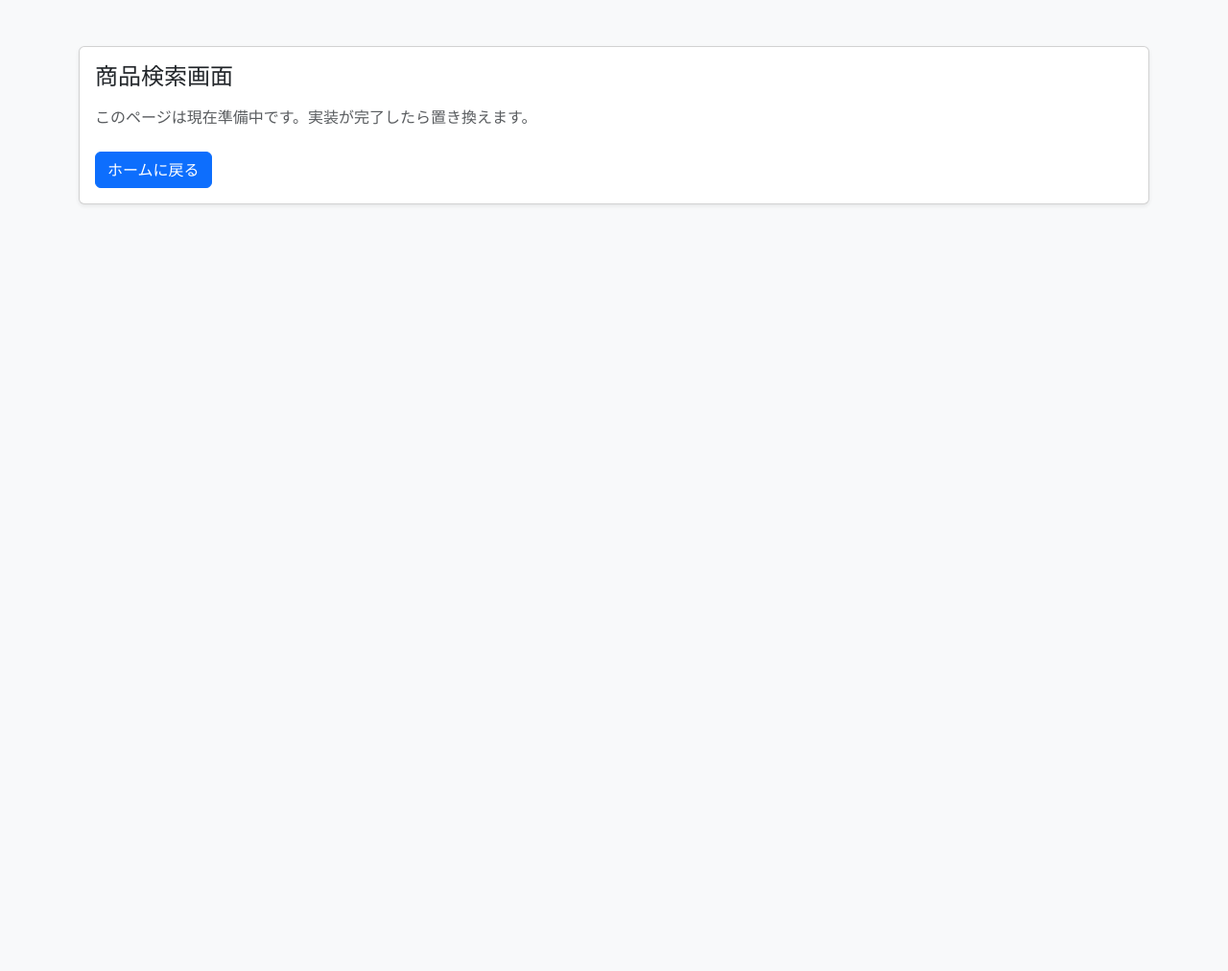
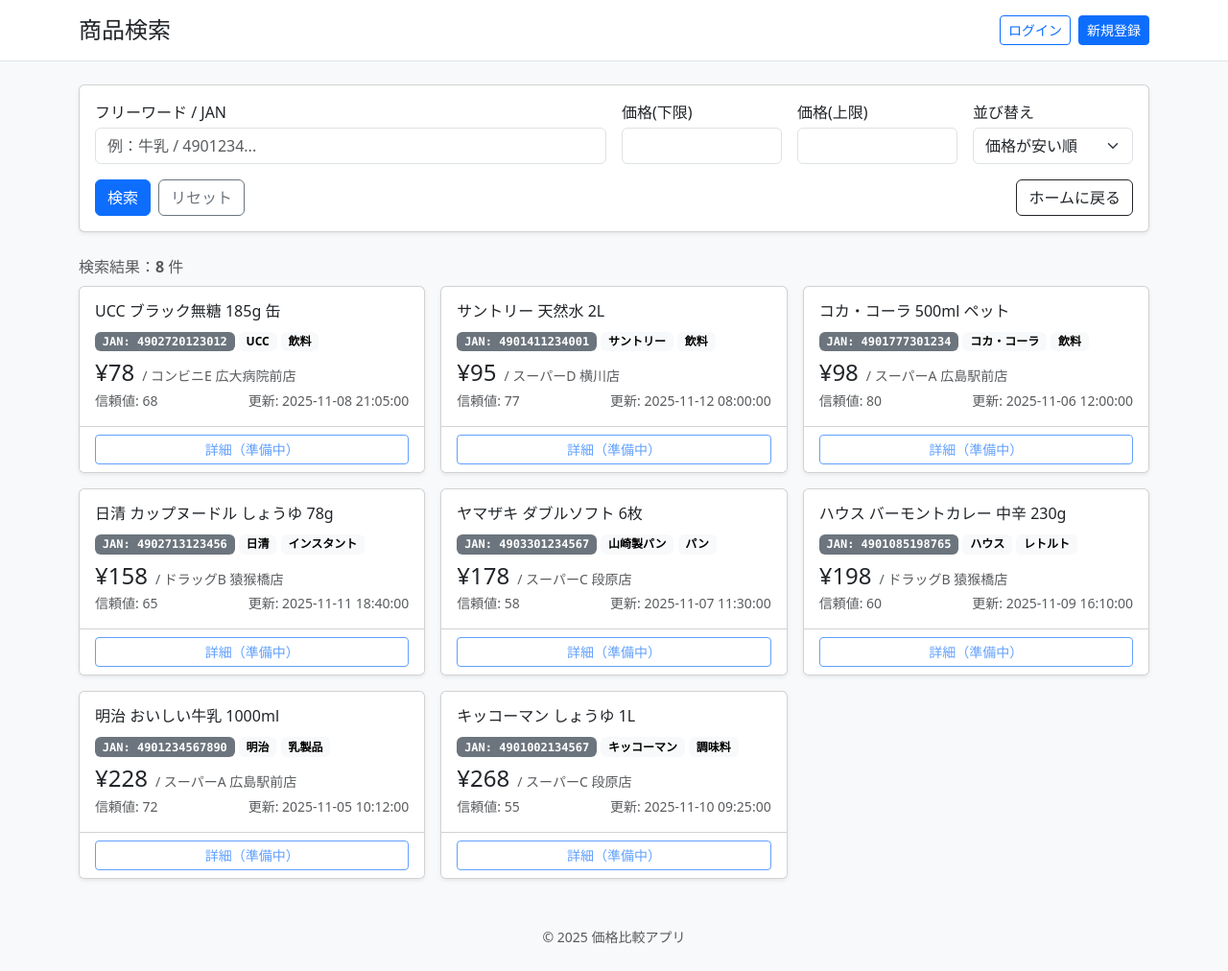
Before and after one commit to kageti/sotuken, a Flask app: page /search/products in a window 1280 px wide. Shown: the whole page at 96% size. Before the commit the page ends 214 px from the top, so only its background shows below. Run offline with Flask 3, Linux system fonts and the light colour scheme.

Commit message:
商品検索画面を作成

```diff
--- a/app.py
+++ b/app.py
@@ -1,16 +1,116 @@
 from flask import Flask, render_template, request, redirect, url_for, flash, session
+from datetime import datetime
 
 app = Flask(__name__)
 app.config["SECRET_KEY"] = "change-me"  # 本番は環境変数へ
 
 # --- 仮ユーザーストア（DBなしで動かす用） ---
-# 既定で "test" / "test@example.com" のどちらでもログインOK、パスワードは "pass"
 users = {
     "test": {"password": "pass"},
     "test@example.com": {"password": "pass"},
 }
 
-# --- ヘルパ ---
+# --- 仮プロダクトデータ（将来はDBに置換） ---
+# 必要に応じて product_id を PK、JAN はユニークにする想定
+MOCK_PRODUCTS = [
+    {
+        "product_id": 1,
+        "jan": "4901234567890",
+        "name": "明治 おいしい牛乳 1000ml",
+        "brand": "明治",
+        "category": "乳製品",
+        "price": 228,
+        "store": "スーパーA 広島駅前店",
+        "trust": 72,
+        "updated_at": "2025-11-05T10:12:00"
+    },
+    {
+        "product_id": 2,
+        "jan": "4902713123456",
+        "name": "日清 カップヌードル しょうゆ 78g",
+        "brand": "日清",
+        "category": "インスタント",
+        "price": 158,
+        "store": "ドラッグB 猿猴橋店",
+        "trust": 65,
+        "updated_at": "2025-11-11T18:40:00"
+    },
+    {
+        "product_id": 3,
+        "jan": "4901777301234",
+        "name": "コカ・コーラ 500ml ペット",
+        "brand": "コカ・コーラ",
+        "category": "飲料",
+        "price": 98,
+        "store": "スーパーA 広島駅前店",
+        "trust": 80,
+        "updated_at": "2025-11-06T12:00:00"
+    },
+    {
+        "product_id": 4,
+        "jan": "4901002134567",
+        "name": "キッコーマン しょうゆ 1L",
+        "brand": "キッコーマン",
+        "category": "調味料",
+        "price": 268,
+        "store": "スーパーC 段原店",
+        "trust": 55,
+        "updated_at": "2025-11-10T09:25:00"
+    },
+    {
+        "product_id": 5,
+        "jan": "4901085198765",
+        "name": "ハウス バーモントカレー 中辛 230g",
+        "brand": "ハウス",
+        "category": "レトルト",
+        "price": 198,
+        "store": "ドラッグB 猿猴橋店",
+        "trust": 60,
+        "updated_at": "2025-11-09T16:10:00"
+    },
+    {
+        "product_id": 6,
+        "jan": "4901411234001",
+        "name": "サントリー 天然水 2L",
+        "brand": "サントリー",
+        "category": "飲料",
+        "price": 95,
+        "store": "スーパーD 横川店",
+        "trust": 77,
+        "updated_at": "2025-11-12T08:00:00"
+    },
+    {
+        "product_id": 7,
+        "jan": "4903301234567",
+        "name": "ヤマザキ ダブルソフト 6枚",
+        "brand": "山崎製パン",
+        "category": "パン",
+        "price": 178,
+        "store": "スーパーC 段原店",
+        "trust": 58,
+        "updated_at": "2025-11-07T11:30:00"
+    },
+    {
+        "product_id": 8,
+        "jan": "4902720123012",
+        "name": "UCC ブラック無糖 185g 缶",
+        "brand": "UCC",
+        "category": "飲料",
+        "price": 78,
+        "store": "コンビニE 広大病院前店",
+        "trust": 68,
+        "updated_at": "2025-11-08T21:05:00"
+    },
+]
+
+# ユーティリティ：日付→datetime
+def _parse_dt(s: str) -> datetime:
+    try:
+        return datetime.fromisoformat(s)
+    except Exception:
+        return datetime.min
+
+# --- 認証ヘルパ ---
 def is_logged_in():
     return "user" in session
 
@@ -25,16 +125,12 @@ def login():
     if request.method == "POST":
         email = (request.form.get("email") or "").strip()
         password = request.form.get("password") or ""
-        # 仮認証：メール欄に "test" または "test@example.com" かつ pw=="pass" でOK
         if email in users and users[email]["password"] == password:
             session["user"] = email
             flash("ログインしました。", "success")
             return redirect(url_for("home"))
-        else:
-            # まだDBがないため、未登録/パスワード不一致をまとめて「認証エラー」と表示
-            flash("メールアドレスまたはパスワードが正しくありません。", "danger")
-            return redirect(url_for("login"))
-    # GET
+        flash("メールアドレスまたはパスワードが正しくありません。", "danger")
+        return redirect(url_for("login"))
     return render_template("login.html")
 
 # --- ログアウト ---
@@ -44,15 +140,13 @@ def logout():
     flash("ログアウトしました。", "info")
     return redirect(url_for("home"))
 
-# --- 新規会員登録（DBなしの簡易動作） ---
+# --- 新規会員登録 ---
 @app.route("/register", methods=["GET", "POST"])
 def register():
     if request.method == "POST":
         email = (request.form.get("email") or "").strip()
         password = request.form.get("password") or ""
         confirm = request.form.get("confirm") or ""
-
-        # 簡易バリデーション（最低限）
         if not email or "@" not in email:
             flash("正しいメールアドレスを入力してください。", "warning")
             return redirect(url_for("register"))
@@ -65,23 +159,95 @@ def register():
         if email in users:
             flash("このメールアドレスはすでに登録されています。", "danger")
             return redirect(url_for("register"))
-
-        # 仮登録：メモリ上の dict に追加（サーバ再起動で消えます）
         users[email] = {"password": password}
         flash("登録が完了しました。ログインしてください。", "success")
         return redirect(url_for("login"))
-
-    # GET
     return render_template("register.html")
 
-# --- プレースホルダー（将来実装予定の画面用） ---
+# =========================
+# 商品検索（仮データ版）
+# =========================
+def search_products_service(q: str | None, sort: str | None, price_min: int | None, price_max: int | None):
+    """
+    将来はここをDAO（MySQL）に差し替え。
+    - q: フリーワード/JAN
+    - sort: price_asc / recent / trust_desc
+    - price_min/max: 価格フィルタ
+    """
+    q = (q or "").strip()
+    sort = (sort or "price_asc").strip()
+    results = []
+
+    def match(product):
+        # JAN 完全一致 or 前方一致
+        if q and q.isdigit():
+            if product["jan"].startswith(q):
+                return True
+        # テキスト部分一致（name, brand, category, store）
+        if q:
+            key = f"{product['name']} {product['brand']} {product['category']} {product['store']} {product['jan']}".lower()
+            if q.lower() not in key:
+                return False
+        # 価格フィルタ
+        if price_min is not None and product["price"] < price_min:
+            return False
+        if price_max is not None and product["price"] > price_max:
+            return False
+        return True
+
+    for p in MOCK_PRODUCTS:
+        if match(p):
+            results.append(p)
+
+    # 並び替え
+    if sort == "price_asc":
+        results.sort(key=lambda x: x["price"])
+    elif sort == "recent":
+        results.sort(key=lambda x: _parse_dt(x["updated_at"]), reverse=True)
+    elif sort == "trust_desc":
+        results.sort(key=lambda x: x["trust"], reverse=True)
+    else:
+        results.sort(key=lambda x: x["price"])  # デフォルト
+
+    return results
+
+@app.route("/search/products")
+def search_products():
+    q = request.args.get("q", "")
+    sort = request.args.get("sort", "price_asc")
+    price_min = request.args.get("price_min")
+    price_max = request.args.get("price_max")
+
+    try:
+        price_min_i = int(price_min) if price_min else None
+    except ValueError:
+        price_min_i = None
+    try:
+        price_max_i = int(price_max) if price_max else None
+    except ValueError:
+        price_max_i = None
+
+    results = search_products_service(q, sort, price_min_i, price_max_i)
+
+    # ストア一覧（フィルタUIの将来拡張用）
+    store_names = sorted(list({p["store"] for p in MOCK_PRODUCTS}))
+
+    return render_template(
+        "search_products.html",
+        q=q,
+        sort=sort,
+        price_min=price_min or "",
+        price_max=price_max or "",
+        results=results,
+        store_names=store_names,
+        logged_in=is_logged_in(),
+        user=session.get("user")
+    )
+
+# --- 近隣店舗などプレースホルダー ---
 @app.route("/favorites/stores")
 def favorites_stores():
     return _placeholder("お気に入り店舗画面")
-
-@app.route("/search/products")
-def search_products():
-    return _placeholder("商品検索画面")
 
 @app.route("/search/stores")
 def search_stores():
--- a/templates/search_products.html
+++ b/templates/search_products.html
@@ -82,7 +82,6 @@
               </div>
               <div class="card-footer bg-white d-flex gap-2">
                 <button class="btn btn-outline-primary btn-sm w-100" disabled>詳細（準備中）</button>
-                <button class="btn btn-outline-success btn-sm w-100" disabled>カートに入れる（準備中）</button>
               </div>
             </div>
           </div>
```
